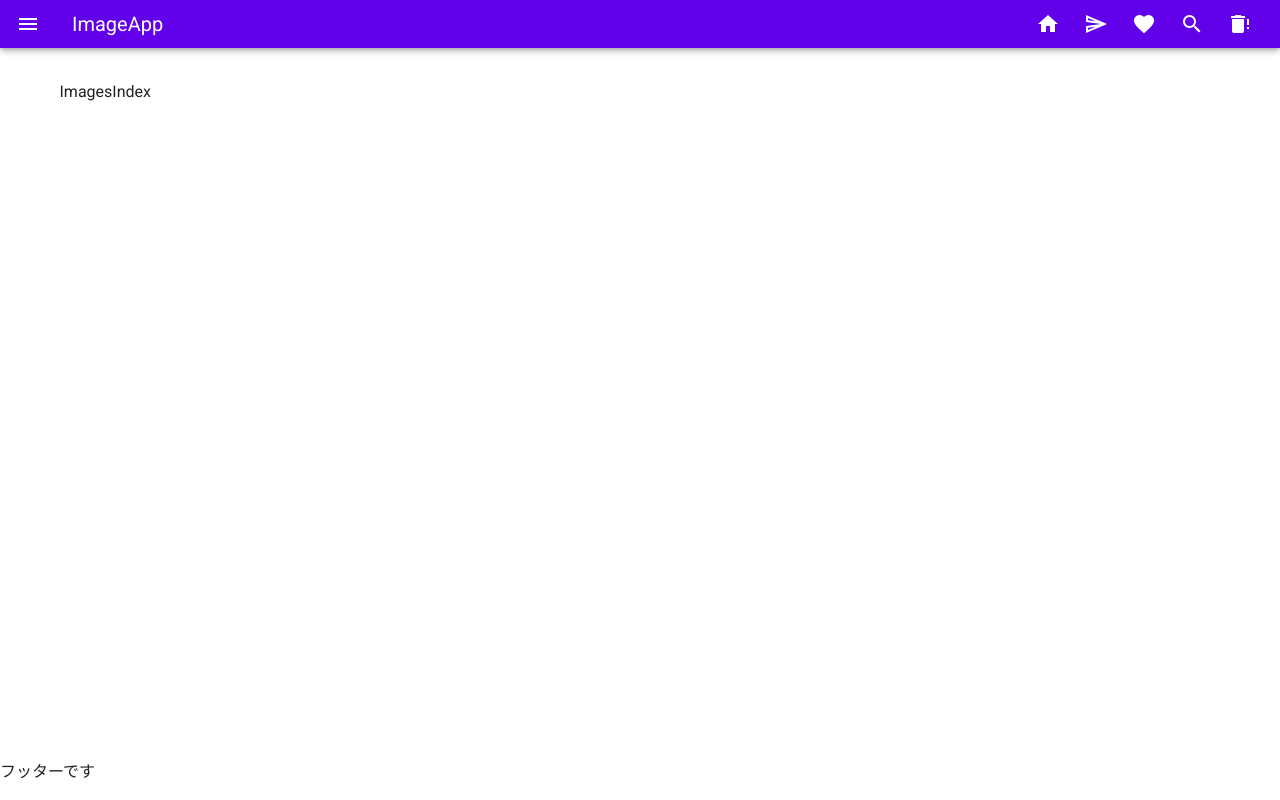
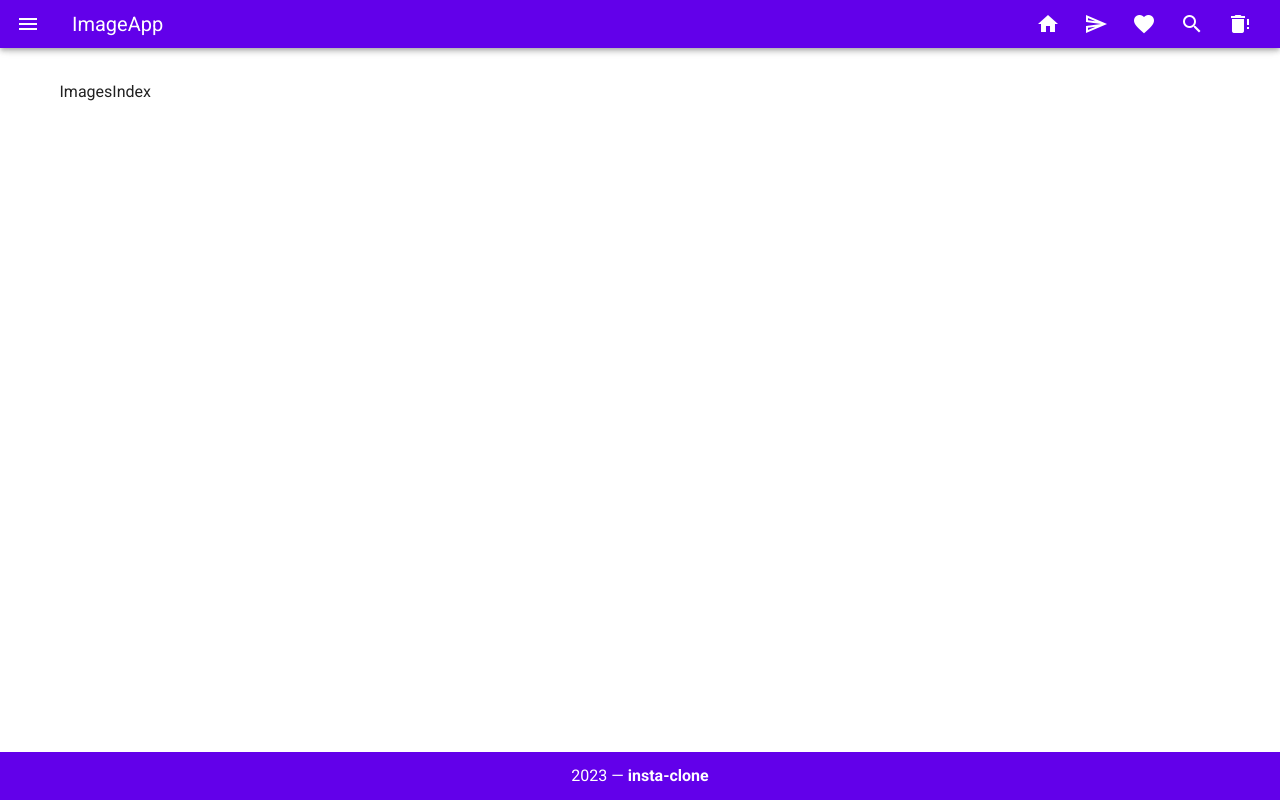
Before and after one commit to yousuke-murayama/insta-clone, a Vue app: page / in a window 1280 px wide. Built offline with nearby package versions, Linux system fonts and the light colour scheme.

Commit message:
edited FooterView

```diff
--- a/src/global/FooterView.vue
+++ b/src/global/FooterView.vue
@@ -1,7 +1,16 @@
 <template>
-  <div>
-    <p>フッターです</p>
-  </div>
+  <v-footer
+    padless
+    color="deep-purple accent-4"
+    dark
+  >
+    <v-col
+      class="text-center"
+      cols="12"
+    >
+      {{ new Date().getFullYear() }} — <strong>insta-clone</strong>
+    </v-col>
+  </v-footer>
 </template>
 
 <script>
```
